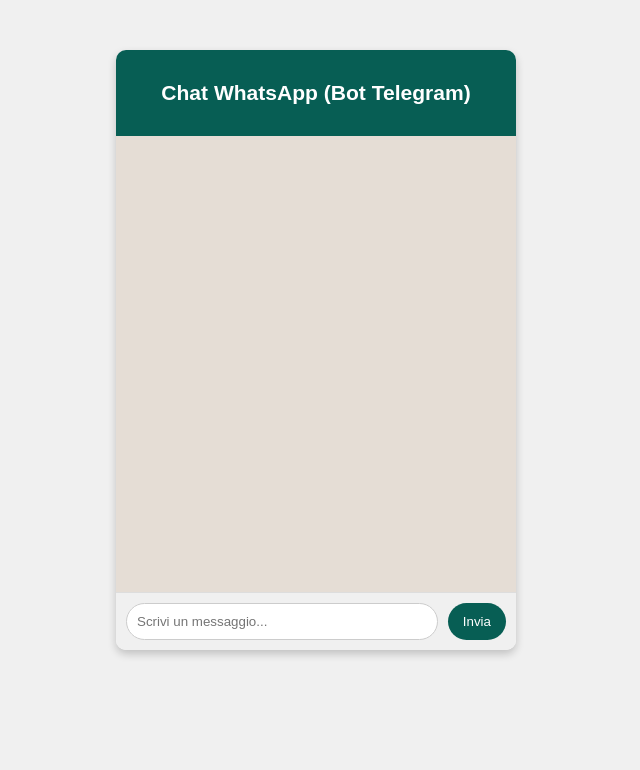
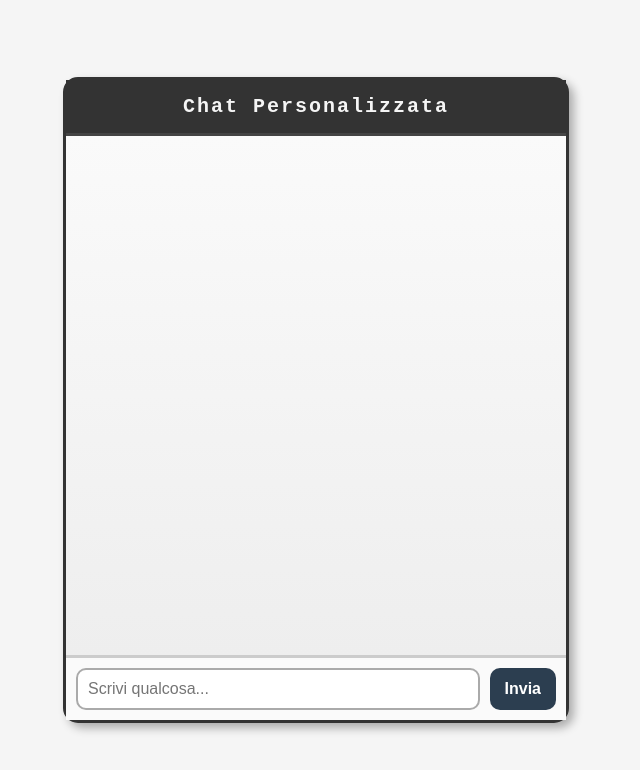
Before and after one commit to leopoldev404/fancy-barber, a plain HTML site: page index.html in a window 1280 px wide. Shown: the whole page, without its empty margins (324-964 px from the left). Drawn offline with Linux system fonts and the light colour scheme.

Commit message:
Update index.html

```diff
--- a/index.html
+++ b/index.html
@@ -3,99 +3,114 @@
 <head>
     <meta charset="UTF-8">
     <meta name="viewport" content="width=device-width, initial-scale=1.0">
-    <title>Chat Simulata</title>
+    <title>Chat Personalizzata</title>
     <style>
         body {
-            font-family: Arial, sans-serif;
+            font-family: 'Courier New', Courier, monospace;
             margin: 0;
-            background-color: #f0f0f0;
+            background-color: #f5f5f5;
+            display: flex;
+            justify-content: center;
+            align-items: center;
+            height: 100vh;
         }
 
         .chat-container {
-            width: 100%;
-            max-width: 400px;
-            margin: 50px auto;
+            width: 90%;
+            max-width: 500px;
+            height: 80%;
             background-color: #ffffff;
-            border-radius: 10px;
-            box-shadow: 0 4px 8px rgba(0, 0, 0, 0.2);
-            overflow: hidden;
+            border: 3px solid #333333;
+            border-radius: 15px;
             display: flex;
             flex-direction: column;
-            height: 600px;
+            box-shadow: 5px 5px 10px rgba(0, 0, 0, 0.3);
         }
 
         .chat-header {
-            background-color: #075e54;
-            color: white;
-            padding: 10px;
+            background-color: #333333;
+            color: #f5f5f5;
             text-align: center;
-            font-size: 18px;
+            padding: 15px;
+            font-size: 20px;
+            font-weight: bold;
+            letter-spacing: 2px;
+            border-bottom: 3px solid #444444;
         }
 
         .chat-messages {
             flex: 1;
-            padding: 10px;
+            padding: 15px;
             overflow-y: auto;
-            background-color: #e5ddd5;
+            background: linear-gradient(180deg, #fafafa, #eeeeee);
         }
 
         .message {
-            margin: 5px 0;
-            padding: 10px;
-            border-radius: 10px;
-            max-width: 70%;
+            margin: 10px 0;
+            padding: 10px 15px;
+            border-radius: 12px;
+            font-size: 16px;
+            line-height: 1.5;
+            width: fit-content;
+            max-width: 80%;
+            word-wrap: break-word;
         }
 
         .user-message {
-            background-color: #dcf8c6;
+            background-color: #dde5f0;
+            color: #2c3e50;
             align-self: flex-end;
-            margin-left: auto;
         }
 
         .bot-message {
-            background-color: #ffffff;
+            background-color: #e9f7d6;
+            color: #1d5e20;
             align-self: flex-start;
         }
 
         .chat-input {
             display: flex;
             padding: 10px;
-            background-color: #f0f0f0;
-            border-top: 1px solid #ddd;
+            background-color: #fafafa;
+            border-top: 3px solid #cccccc;
         }
 
         .chat-input input {
             flex: 1;
             padding: 10px;
-            border: 1px solid #ccc;
-            border-radius: 20px;
+            border: 2px solid #aaaaaa;
+            border-radius: 10px;
+            font-size: 16px;
             margin-right: 10px;
         }
 
         .chat-input button {
-            background-color: #075e54;
-            color: white;
+            background-color: #2c3e50;
+            color: #ffffff;
             border: none;
             padding: 10px 15px;
-            border-radius: 20px;
+            font-size: 16px;
+            font-weight: bold;
+            border-radius: 10px;
             cursor: pointer;
+            transition: background-color 0.3s ease;
         }
 
         .chat-input button:hover {
-            background-color: #128c7e;
+            background-color: #1a242f;
         }
     </style>
 </head>
 <body>
     <div class="chat-container">
         <div class="chat-header">
-            <h3>Chat WhatsApp (Bot Telegram)</h3>
+            Chat Personalizzata
         </div>
         <div class="chat-messages" id="chat-messages">
-            <!-- Messaggi saranno inseriti qui -->
+            <!-- Messaggi dinamici -->
         </div>
         <div class="chat-input">
-            <input type="text" id="user-input" placeholder="Scrivi un messaggio..." autocomplete="off">
+            <input type="text" id="user-input" placeholder="Scrivi qualcosa..." autocomplete="off">
             <button id="send-btn">Invia</button>
         </div>
     </div>
@@ -123,11 +138,11 @@
 
         function simulateBotResponse(userMessage) {
             setTimeout(() => {
-                let botReply = `Non ho capito "${userMessage}".`;
+                let botReply = `Non capisco "${userMessage}". Puoi riformulare?`;
                 if (userMessage.toLowerCase() === "ciao") {
-                    botReply = "Ciao! Sono un bot Telegram simulato 😄";
+                    botReply = "Ciao! Sono un bot personalizzato! 😊";
                 } else if (userMessage.toLowerCase().includes("come stai")) {
-                    botReply = "Sto bene, grazie! E tu?";
+                    botReply = "Sto benissimo, grazie! E tu?";
                 }
                 addMessage("bot", botReply);
             }, 1000);
```
